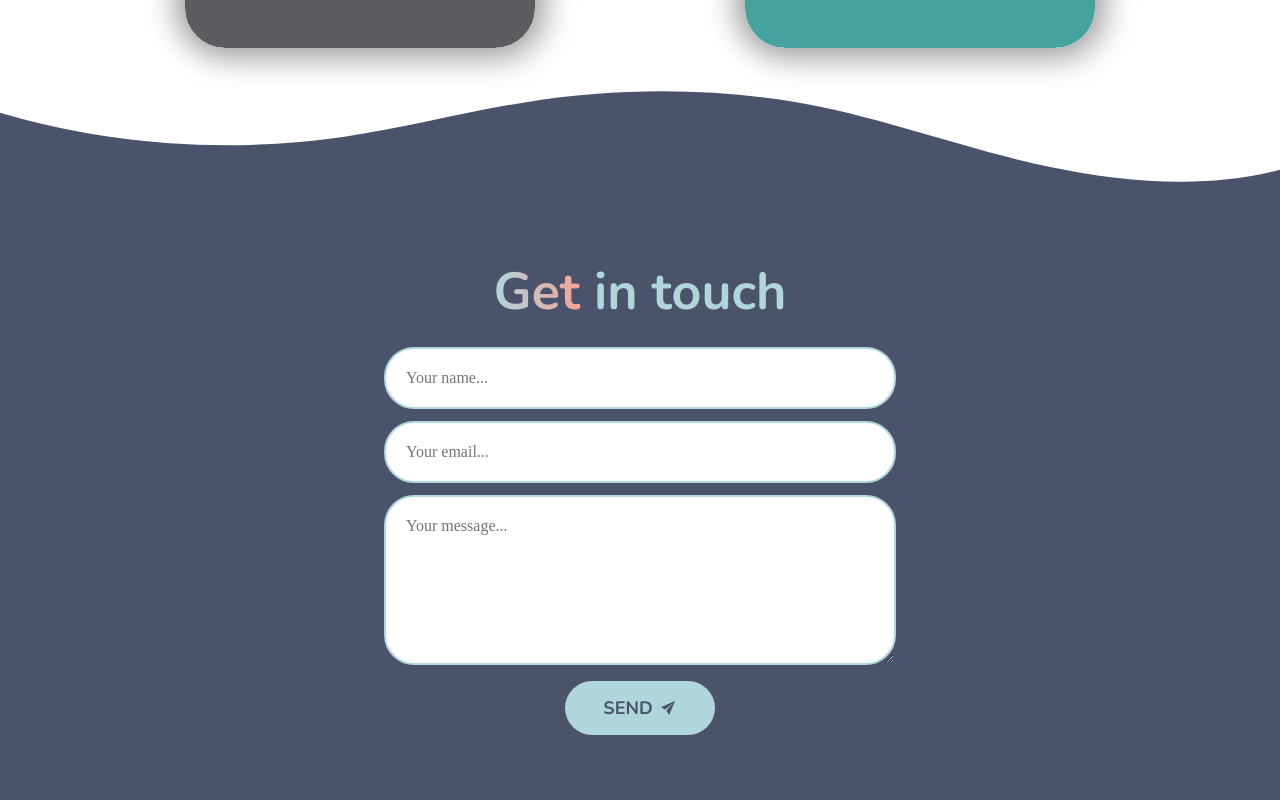
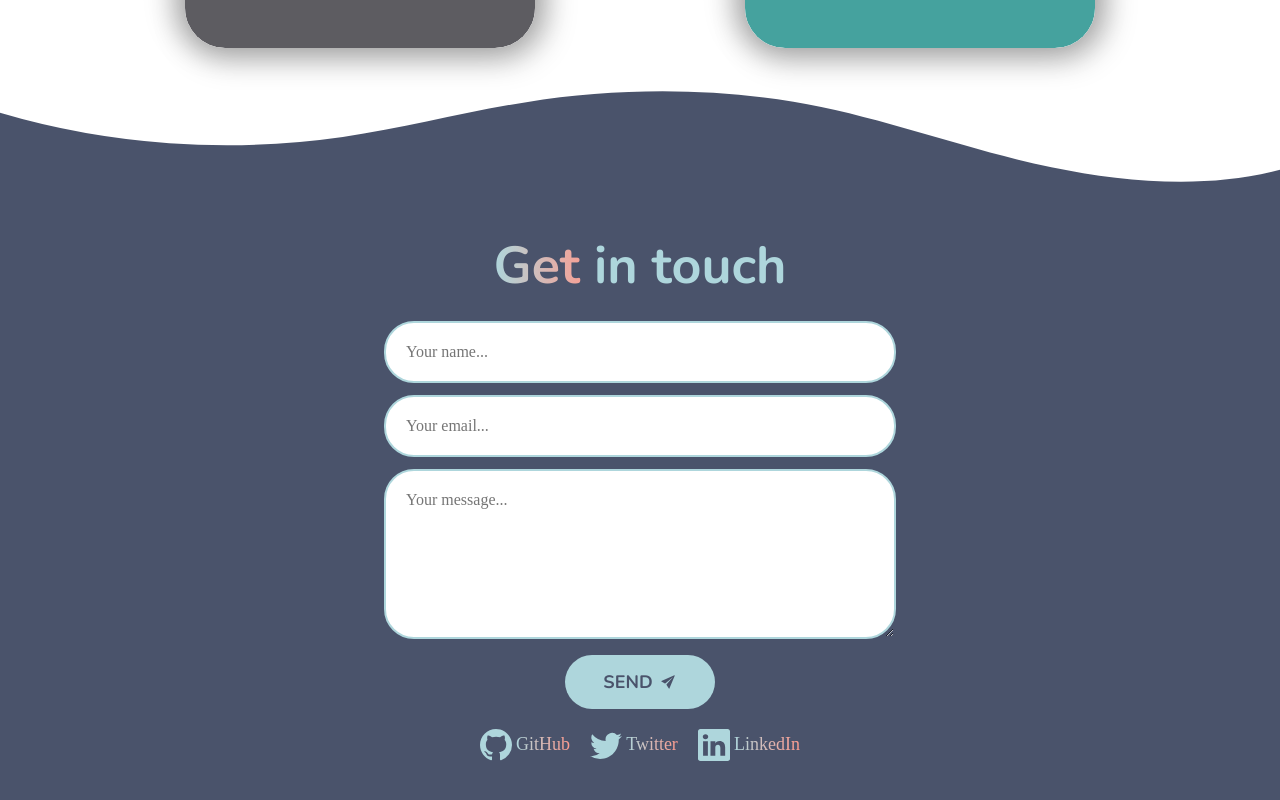
Before and after one commit to redapy/my-portfolio, a React (Create React App) app: page / in a window 1280 px wide. Shown: the part 3032-3832 px from the top of the page. Built offline with nearby package versions, Linux system fonts and the light colour scheme.

Commit message:
add contacts component

```diff
--- a/src/components/card/Card.js
+++ b/src/components/card/Card.js
@@ -59,7 +59,7 @@ const Card = ({title, link, stacks, image}) => {
                         transform: y.to(y => `translateY(${y}%`)
                         }}>
                     <button>
-                        <a href={link}>Go live!</a>
+                        <a href={link} target='_blank' rel="noreferrer">Go live!</a>
                     </button>
                     <h4>{title.toUpperCase()}</h4>
                     </Title>
--- a/src/components/contact/ContactForm.js
+++ b/src/components/contact/ContactForm.js
@@ -4,6 +4,7 @@ import emailjs from "@emailjs/browser";
 import useOnScreen from "../../hooks/useOnScreen";
 import { config, useTrail, animated, useSpring } from "react-spring";
 import { IoIosSend } from "react-icons/io";
+import Contacts from "../contacts/Contacts";
 
 const ContactForm = () => {
   const formRef = useRef();
@@ -129,9 +130,13 @@ const ContactForm = () => {
           }}
         >
           <span>SEND</span>
-          <IoIosSend />
+          <i><IoIosSend /></i>
         </Send>
       </Form>
+      <Contacts style={{
+            ...buttonSpring,
+            transform: y.to((y) => `translateY(${y}%`),
+          }}/>
     </Wrapper>
   );
 };
--- a/src/components/contact/ContactForm.styles.js
+++ b/src/components/contact/ContactForm.styles.js
@@ -18,7 +18,6 @@ export const Wrapper = styled.section`
         color: var(--seaFoam);
         margin-bottom: 20px;
         span {
-            color: var(--salamon);
             background-image: linear-gradient(90deg, var(--seaFoam), var(--salamon));
             background-clip: text;
             -webkit-background-clip: text;
--- /dev/null
+++ b/src/components/contacts/Contacts.js
@@ -0,0 +1,37 @@
+import { Social, Wrapper } from "./Contacts.styles";
+import { BsTwitter, BsGithub, BsLinkedin } from "react-icons/bs";
+
+const Contacts = () => {
+  return (
+    <Wrapper>
+      <Social href="https://github.com/redapy" target="_blank" rel="noreferrer">
+        <i>
+          <BsGithub />
+        </i>
+        <span>GitHub</span>
+      </Social>
+      <Social
+        href="https://twitter.com/redabaha12"
+        target="_blank"
+        rel="noreferrer"
+      >
+        <i>
+          <BsTwitter />
+        </i>
+        <span>Twitter</span>
+      </Social>
+      <Social
+        href="https://www.linkedin.com/in/reda-baha-5188b9194/"
+        target="_blank"
+        rel="noreferrer"
+      >
+        <i>
+          <BsLinkedin />
+        </i>
+        <span>LinkedIn</span>
+      </Social>
+    </Wrapper>
+  );
+};
+
+export default Contacts;
--- /dev/null
+++ b/src/components/contacts/Contacts.styles.js
@@ -0,0 +1,29 @@
+import styled from 'styled-components'
+import {animated} from 'react-spring'
+
+export const Wrapper = styled(animated.div)`
+    width: 25%;
+    margin: 0 auto;
+    margin-top: 20px;
+    display: flex;
+    justify-content: space-between;
+    align-items: center;
+`;
+
+export const Social = styled(animated.a)`
+    font-size: 32px;
+    color: var(--seaFoam);
+    display: flex;
+    justify-content: center;
+    align-items: center;
+    cursor: pointer;
+    text-decoration: none;
+    span {
+        font-size: 18px;
+        background-image: linear-gradient(90deg, var(--seaFoam), var(--salamon));
+        background-clip: text;
+        -webkit-background-clip: text;
+        color: transparent;
+        margin-left: 4px;
+    }
+`;
```
